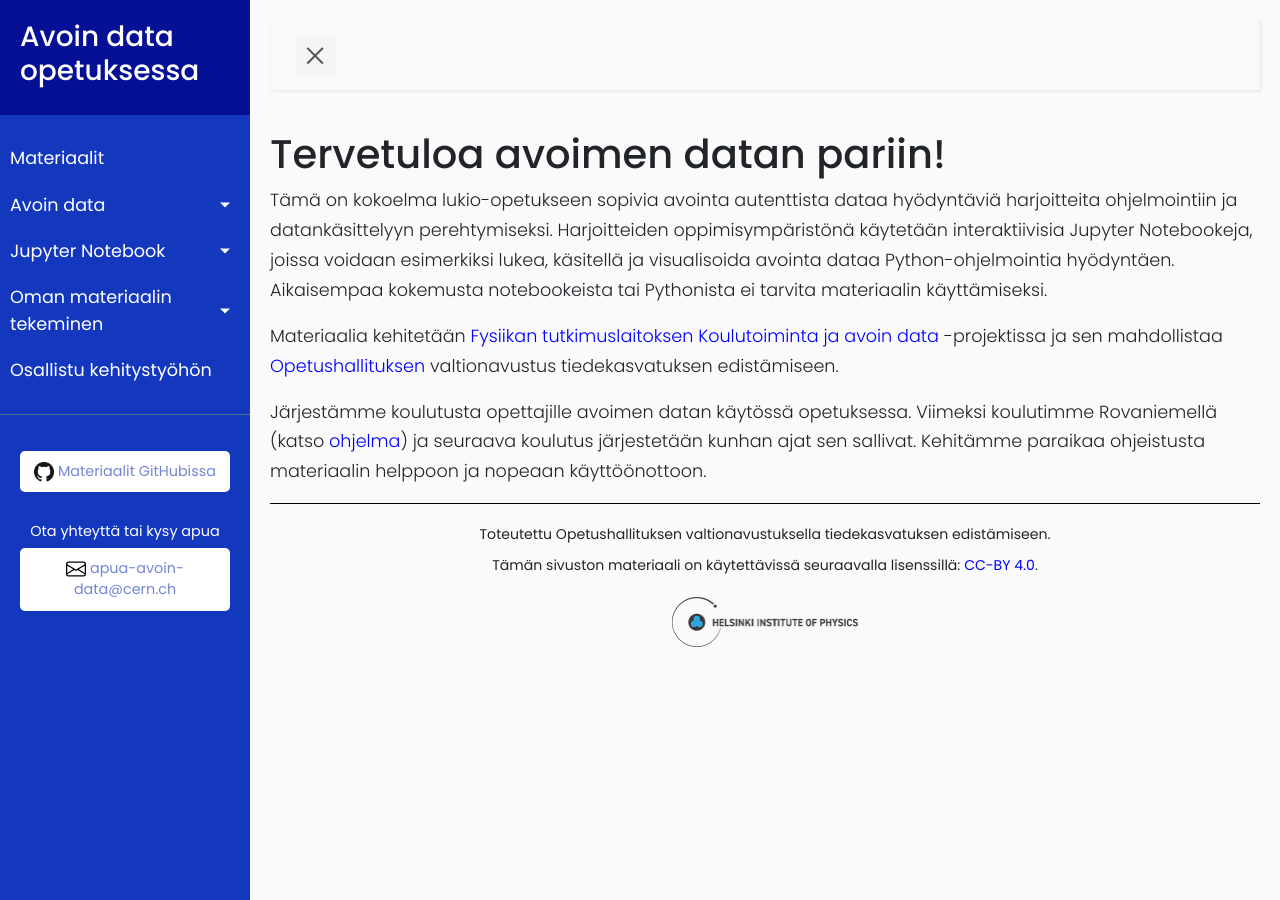
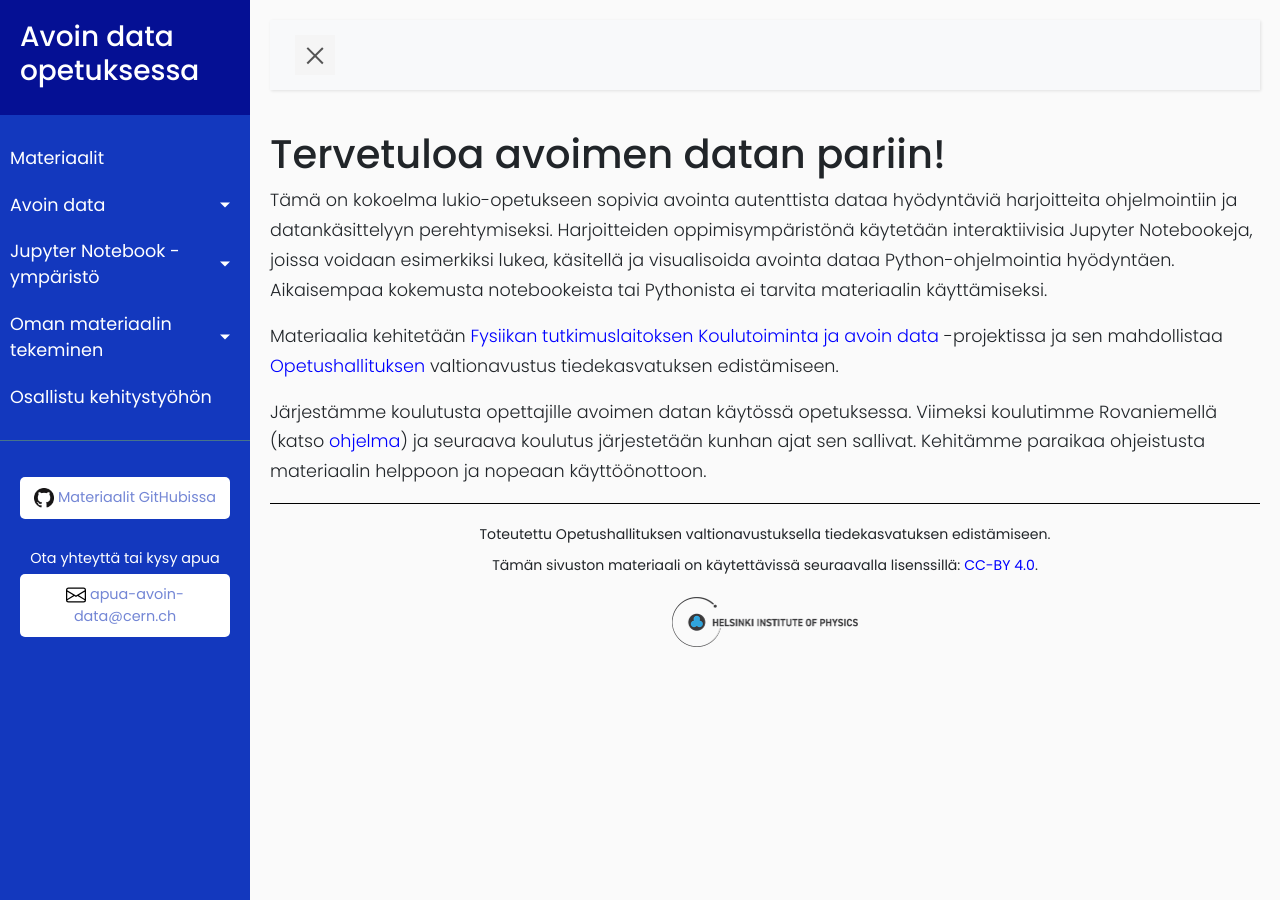
Before and after one commit to fystiedekasvatus/fystiedekasvatus.github.io, a Jekyll site: the page built from index.md, in a window 1280 px wide. Built offline with Jekyll 4.4.1, drawn with Linux system fonts in a browser that asks for light colours; nearby versions of some CDN libraries.

Commit message:
automate sidebar items from _data/docs.yml

```diff
--- a/_layouts/default.html
+++ b/_layouts/default.html
@@ -31,53 +31,20 @@
 
             <ul class="list-unstyled components">
                 <li>
-                    <a href="/fi/materiaalit">Materiaalit</a>
-                    <a href="#dataSubmenu" data-toggle="collapse" aria-expanded="false" class="dropdown-toggle">Avoin data</a>
-                    <ul class="collapse list-unstyled" id="dataSubmenu">
-                        <li>
-                            <a href="/fi/data/avoin-data">Avoin data</a>
-                        </li>
-                        <li>
-                            <a href="/fi/data/linkkeja">Linkkejä</a>
-                        </li>
-                    </ul>
-                </li>
-                <li>
-                    <a href="#jupyterSubmenu" data-toggle="collapse" aria-expanded="false" class="dropdown-toggle">Jupyter Notebook</a>
-                    <ul class="collapse list-unstyled" id="jupyterSubmenu">
-                        <li>
-                            <a href="/fi/jupyter/jupyter">Jupyter Notebook -ympäristö</a>
-                        </li>
-                        <li>
-                            <a href="/fi/jupyter/jupyter-aloitus">Notebookien käyttö</a>
-                        </li>
-                        <li>
-                            <a href="/fi/jupyter/python">Python ohjelmointi</a>
-                        </li>
-                    </ul>
-                </li>
-                <li>
-                    <a href="#ownmaterialSubmenu" data-toggle="collapse" aria-expanded="false" class="dropdown-toggle">Oman materiaalin tekeminen</a>
-                    <ul class="collapse list-unstyled" id="ownmaterialSubmenu">
-                        <li>
-                            <a href="/fi/omat-materiaalit/omat-materiaalit">Omat materiaalit</a>
-                        </li>
-                        <li>
-                            <a href="/fi/omat-materiaalit/notebookien-luominen">Notebookien luominen</a>
-                        </li>
-                        <li>
-                            <a href="/fi/omat-materiaalit/github">GitHub</a>
-                        </li>
-                        <li>
-                            <a href="/fi/omat-materiaalit/mybinder">MyBinder</a>
-                        </li>
-                        <li>
-                            <a href="/fi/omat-materiaalit/jupyterbook">Jupyter Book</a>
-                        </li>
-                    </ul>
-                </li>
-                <li>
-                    <a href="/fi/osallistu">Osallistu kehitystyöhön</a>
+                    {% for item in site.data.docs[page.lang] %}
+                        {% if item.subfolderitems %}
+                        <a href="#{{item.page | replace: ' ', ''}}Submenu" data-toggle="collapse" aria-expanded="false" class="dropdown-toggle">{{ item.page }}</a>
+                        <ul class="collapse list-unstyled" id="{{item.page | replace: ' ', ''}}Submenu">
+                        {% for subitem in item.subfolderitems %}
+                            <li>
+                            <a href="{{ subitem.url | remove: '.html' }}">{{ subitem.page }}</a>
+                            </li>
+                        {% endfor %}
+                        </ul>
+                        {% else %}
+                            <a href="{{ item.url | remove: '.html' }}">{{ item.page }}</a>
+                        {% endif %}
+                    {% endfor %}
                 </li>
             </ul>
 
@@ -134,9 +101,6 @@
               <p><a rel="nofollow noopener noreferrer" target="_blank" href="https://www.hip.fi/"><img class="center" src="/assets/img/HIP-horizontal.png" alt="Helsinki Institute of Physics logo" height="50px"/></a></p>
             </footer>
         </div>
-
-
-
     </div>
 
     <!-- jQuery CDN - Slim version (=without AJAX) -->
@@ -154,6 +118,6 @@
             });
         });
     </script>
+
 </body>
-
 </html>
```
